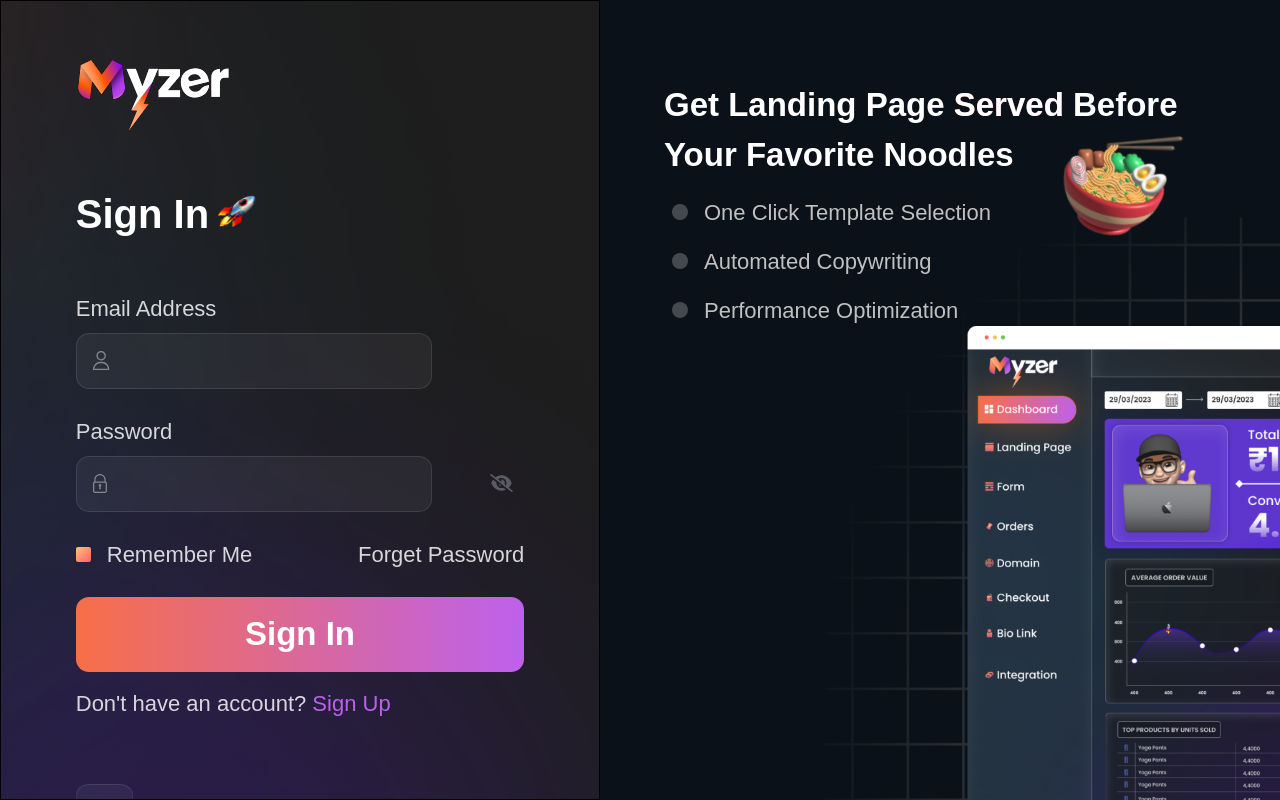
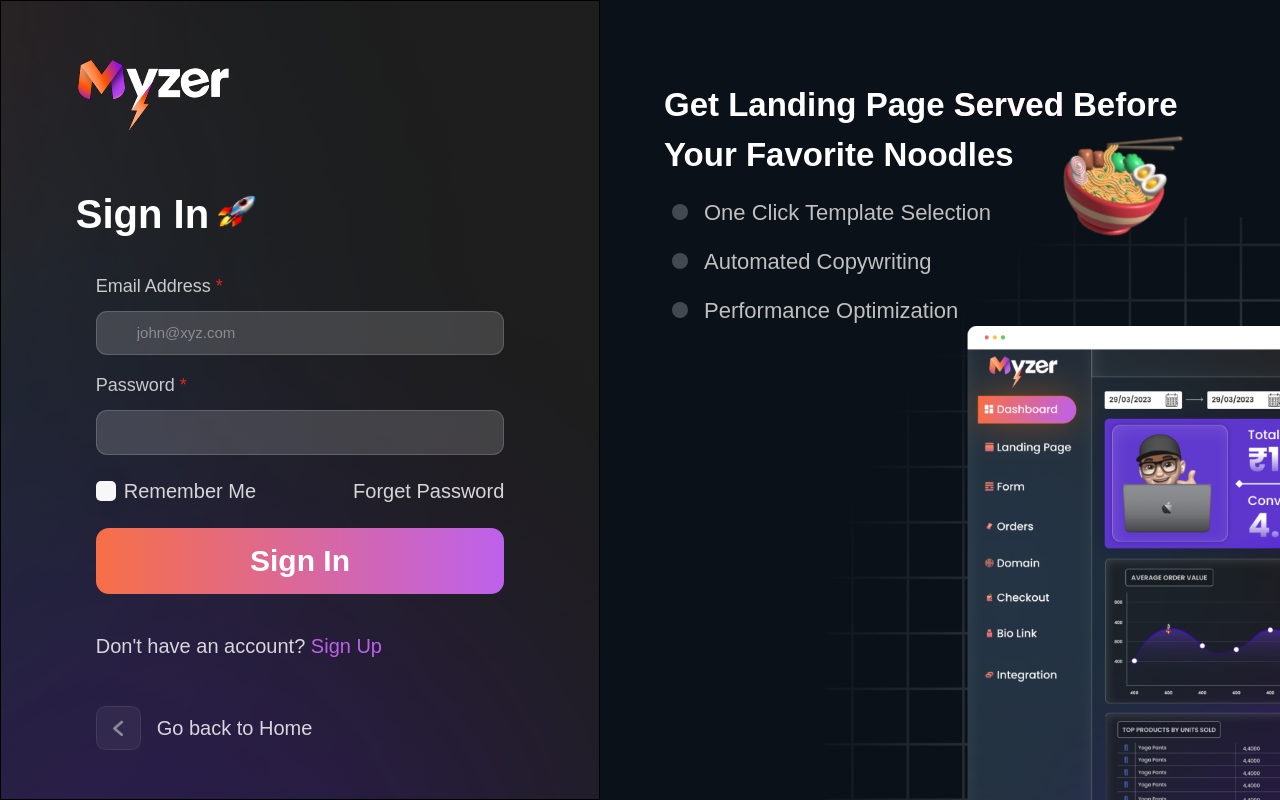
Before and after one commit to 47Sunil/myz_front, a React (Create React App) app: page / in a window 1280 px wide. Built offline with nearby package versions, Linux system fonts and the light colour scheme.

Commit message:
added dynamic input manager in sign in form

```diff
--- a/src/components/BackToHome/BackToHome.jsx
+++ b/src/components/BackToHome/BackToHome.jsx
@@ -3,19 +3,20 @@
 import BackButton from '../../assets/icons/left_arrow.png';
 const Button = styled.button`
   margin: 1.5rem 0rem;
-  height: 57px;
-  width: 57px;
+  height: 45px;
+  width: 45px;
   background: url(${BackButton});
   background-position: center;
   background-repeat: no-repeat;
+  background-size: contain;
   border: none;
 `;
 
 const GoToHomeBtn = () => {
   return (
-    <div className='flex items-center gap-4 my-[2.5rem] mx-0'>
+    <div className='flex items-center gap-4 px-5 pb-5'>
       <Button />
-      <p className='font-normal text-[22px] leading-[33px] text-[rgba(255,255,255,0.82)] mb-[0.5rem]'>
+      <p className='font-normal text-[20px]  text-[rgba(255,255,255,0.82)]'>
         Go back to Home
       </p>
     </div>
--- /dev/null
+++ b/src/components/CustomCheckBox/CustomCheckbox.jsx
@@ -0,0 +1,46 @@
+import React from 'react';
+import checkIcon from '../../assets/icons/icons8-check-30.png';
+import styled from 'styled-components';
+
+const Checkbox = styled.input`
+  appearance: none;
+  position: relative;
+  width: 15px;
+  height: 15px;
+  border-radius: 5px;
+  background: #f8f7f7;
+  cursor: pointer;
+  box-shadow: 0 4px 20px rgba(0, 0, 0, 0.1);
+  padding: 10px;
+  &:checked {
+    background: linear-gradient(140deg, #ffc371, #ff5f6d);
+  }
+  &:before {
+    content: '';
+    position: absolute;
+    top: 55%;
+    left: 50%;
+    transform: translate(-50%, -50%);
+    width: 100%;
+    height: 100%;
+    pointer-events: none;
+    background-image: url(${checkIcon});
+    background-size: contain;
+    background-repeat: no-repeat;
+    display: none;
+  }
+  &:checked:before {
+    display: block;
+  }
+`;
+
+const CustomCheckbox = ({ id }) => {
+  return (
+    <Checkbox
+      type='checkbox'
+      id={id}
+    />
+  );
+};
+
+export default CustomCheckbox;
--- /dev/null
+++ b/src/components/DynamicInputManager/DynamicInputManager.jsx
@@ -0,0 +1,144 @@
+import React from 'react';
+import styled from 'styled-components';
+import PropTypes from 'prop-types';
+
+const Label = styled.label`
+  font-style: normal;
+  font-weight: 400;
+  font-size: ${(props) =>
+    props.varient !== 'md'
+      ? props.varient === 'sm'
+        ? '13px'
+        : '18px'
+      : `15px`};
+  line-height: 121%;
+  color: rgba(255, 255, 255, 0.76);
+`;
+const Input = styled.input`
+  background: rgba(255, 255, 255, 0.16);
+  border-radius: 11px;
+  padding: ${(props) => (props.icon ? `10px 20px 10px 40px` : `10px 20px`)};
+  color: white;
+  outline: none;
+  font-size: ${(props) =>
+    props.varient !== 'md'
+      ? props.varient === 'sm'
+        ? '13px'
+        : '18px'
+      : `15px`};
+  margin-top: 13px;
+  border: 1px solid #ffffff29;
+  ::placeholder {
+    color: rgba(255, 255, 255, 0.38);
+  }
+`;
+const Area = styled.textarea`
+  background: rgba(255, 255, 255, 0.16);
+  border-radius: 11px;
+  padding: 20px 20px;
+  color: white;
+  outline: none;
+  font-size: ${(props) =>
+    props.varient !== 'md'
+      ? props.varient === 'sm'
+        ? '13px'
+        : '18px'
+      : `15px`};
+  margin-top: 13px;
+  border: 1px solid #ffffff29;
+  ::placeholder {
+    color: rgba(255, 255, 255, 0.38);
+  }
+`;
+function setter(state, target) {
+  state(target);
+}
+function objsetter(initial, state, target, key) {
+  state((initial) => ({
+    ...initial,
+    [key]: target,
+  }));
+}
+
+const DynamicInputManager = ({
+  htmlId,
+  label,
+  isRequired,
+  placeholder,
+  states,
+  multiline,
+  varient = 'md',
+  icon,
+  type,
+}) => {
+  return (
+    <div className='myzer-form-page-field w-full flex flex-col px-5 pb-5'>
+      <Label htmlFor={htmlId}>
+        {label} {isRequired ? <span className='text-red-600'>*</span> : null}
+      </Label>
+      {multiline ? (
+        <Area
+          icon={icon}
+          varient={varient}
+          required={isRequired ? true : false}
+          rows='3'
+          onChange={(e) => {
+            states.length > 2
+              ? objsetter(states[0], states[1], e.target.value, states[2])
+              : setter(states[1], e.target.value);
+          }}
+          type='text'
+          placeholder={placeholder}
+          name={htmlId}
+          id={htmlId}
+          value={states[0]}
+        />
+      ) : (
+        <Input
+          icon={icon}
+          varient={varient}
+          required={isRequired ? true : false}
+          onChange={(e) => {
+            states.length > 2
+              ? objsetter(states[0], states[1], e.target.value, states[2])
+              : setter(states[1], e.target.value);
+          }}
+          type={type}
+          placeholder={placeholder}
+          name={htmlId}
+          id={htmlId}
+          value={states[0]}
+        />
+      )}
+    </div>
+  );
+};
+
+DynamicInputManager.propTypes = {
+  label: PropTypes.string.isRequired,
+  htmlId: PropTypes.string.isRequired,
+  placeholder: PropTypes.string,
+  isrequired: PropTypes.bool,
+};
+
+export default DynamicInputManager;
+
+// varient can be sm, md(default), lg can be passed with prop
+
+// for single object writing you have to pass multiple prop values in state prop. Syntax is
+// ->  states={[LOCATION IN OBJECT (OBJ.KEY), SETSTATE, "KEY(AS STRING)"]}
+
+// for regular fields state should have only 2 values syntax is
+// states={[state, setState]}
+
+//isRequired is used for set Required True and False
+
+// htmlId is used is name and Id for Fields
+
+// Label is Label text for the feild
+
+// placeholder is used to add placeholder text
+
+// multiline is bool type it converts regular input to text area
+
+// icon can be the component or svg or fontawesome class for icon
--- a/src/components/FormLeft/FormLeft.jsx
+++ b/src/components/FormLeft/FormLeft.jsx
@@ -8,7 +8,7 @@
         src={logo}
       />
       <div>
-        <div className='flex items-center mb-[3rem] gap-[0.5rem]'>
+        <div className='flex items-center mb-[2rem] gap-[0.5rem]'>
           <h2 className='font-semibold text-[40px] leading-[60px] text-white'>
             {heading}
           </h2>
--- a/src/components/PinkButton/PinkButton.jsx
+++ b/src/components/PinkButton/PinkButton.jsx
@@ -4,9 +4,11 @@
 
 function PinkButton({ text }) {
   return (
-    <button className='font-semibold text-[33px] leading-[50px] text-white w-full bg-gradient-to-r from-[#f76f47] to-[#bd61ec] rounded-[13px] p-[.8rem] '>
-      {text}
-    </button>
+    <div className='px-5 pb-5'>
+      <button className='font-semibold text-[30px] leading-[50px] text-white w-full bg-gradient-to-r from-[#f76f47] to-[#bd61ec] rounded-[13px] p-2 '>
+        {text}
+      </button>
+    </div>
   );
 }
 
--- /dev/null
+++ b/src/pages/SignIn/components/RememberMe.jsx
@@ -0,0 +1,19 @@
+import React from 'react';
+import CustomCheckbox from '../../../components/CustomCheckBox/CustomCheckbox';
+
+const RememberMe = () => {
+  return (
+    <div className='flex items-center gap-2'>
+      {' '}
+      <CustomCheckbox id='rememberUser' />
+      <label
+        htmlFor='rememberUser'
+        className='font-normal text-[20px] leading-[33px] text-[rgba(255,255,255,.82)] cursor-pointer'
+      >
+        Remember Me
+      </label>
+    </div>
+  );
+};
+
+export default RememberMe;
--- a/src/pages/SignIn/components/SignInForm.jsx
+++ b/src/pages/SignIn/components/SignInForm.jsx
@@ -1,96 +1,56 @@
 import React, { useState } from 'react';
-import { Formik, Form, Field, ErrorMessage } from 'formik';
-import * as Yup from 'yup';
-// import TextError from './TextError';
 import GoToHomeBtn from '../../../components/BackToHome/BackToHome';
-import { Link, useNavigate } from 'react-router-dom';
-// import { emailRegex } from '../utils/constant';
-
+import { Link } from 'react-router-dom';
 import LockIcon from '../../../assets/svg/Lock';
 import UserIcon from '../../../assets/svg/User';
 import EyeOpenIcon from '../../../assets/svg/EyesOpen';
 import EyeCloseIcon from '../../../assets/svg/EyesClose';
-
-// import AuthService from '../services/auth.service';
-
-// import '../styles/formstyles.css';
-// import { useDispatch, useSelector } from 'react-redux';
-// import { addUser, removeUser } from '../store/userSlice';
 import PinkButton from '../../../components/PinkButton/PinkButton';
-// import { motion } from 'framer-motion';
+import DynamicInputManager from '../../../components/DynamicInputManager/DynamicInputManager';
+import RememberMe from './RememberMe';
 
 const SignForm = () => {
+  const [email, setEmail] = useState('');
+  const [password, setPassword] = useState('');
   return (
-    <Formik>
-      <Form>
-        <div className='mb-[1.6rem] flex flex-col'>
-          <label
-            className='font-normal text-[22px] leading-[33px] text-[rgba(255,255,255,0.82)] mb-[0.5rem]'
-            htmlFor='email'
+    <form
+      action=''
+      className='mb-[1.6rem] flex flex-col'
     >
-            Email Address
-          </label>
-          <div className='relative'>
-            <UserIcon />
-            <Field
+      <DynamicInputManager
+        htmlId='email'
+        label='Email Address'
+        isRequired={true}
+        placeholder='john@xyz.com'
+        multiline={false}
         type='email'
-              id='email'
-              name='email'
-              className='font-medium leading-8 text-[#d9d9d9] text-xl bg-[rgba(255,255,255,0.05)] border-solid border border-[rgba(255,255,255,.1)] rounded-[13px] py-[.7rem] px-[2.8rem]'
+        icon={<UserIcon />}
+        states={[email, setEmail]}
       />
-          </div>
-        </div>
-        <div className='mb-[1.6rem] flex flex-col'>
-          <label
-            className='font-normal text-[22px] leading-[33px] text-[rgba(255,255,255,0.82)] mb-[0.5rem]'
-            htmlFor='password'
-          >
-            Password
-          </label>
-          <div className='relative'>
-            <LockIcon />
-            <Field
+      <DynamicInputManager
+        htmlId='password'
+        label='Password'
+        isRequired={true}
+        multiline={false}
         type='password'
-              id='password'
-              name='password'
-              className='font-medium leading-8 text-[#d9d9d9] text-xl bg-[rgba(255,255,255,0.05)] border-solid border border-[rgba(255,255,255,.1)] rounded-[13px] py-[.7rem] px-[2.8rem]'
+        icon={<LockIcon />}
+        states={[password, setPassword]}
       />
-            <div>
-              <EyeCloseIcon />
-            </div>
-          </div>
-        </div>
-        <div className='mb-[1.6rem] flex flex-row justify-between'>
-          <div className='relative flex items-center gap-4'>
-            <Field
-              type='checkbox'
-              name='rememberUser'
-              id='rememberUser'
-              className='bg-gradient-to-br from-[#FFC371] to-[#FF5F6D] appearance-none w-[15px] h-[15px] rounded-sm'
-            />
-            <label
-              htmlFor='rememberUser'
-              className='font-normal text-[22px] leading-[33px] text-[rgba(255,255,255,.82)] cursor-pointer'
-            >
-              Remember Me
-            </label>
-          </div>
-          <Link>
-            <span className='font-normal text-[22px] leading-[33px] text-[rgba(255,255,255,.82)] '>
+      <div className='flex items-center justify-between px-5 pb-5'>
+        <RememberMe />
+        <Link className='font-normal text-[20px] leading-[33px] text-[rgba(255,255,255,.82)] '>
           Forget Password
-            </span>
         </Link>
       </div>
       <PinkButton text='Sign In' />
-        <p className='mt-4 font-normal text-[22px] leading-8 text-[rgba(255,255,255,.82)]'>
+      <p className='mt-4 font-normal text-[20px] leading-8 text-[rgba(255,255,255,.82)] px-5 pb-5'>
         Don't have an account?{' '}
         <Link className='text-[#bd61ec]'>
           <span>Sign Up</span>
         </Link>
       </p>
       <GoToHomeBtn />
-      </Form>
-    </Formik>
+    </form>
   );
 };
 
```
Also changed, not shown: src/components/DynamicInputManager.js (deleted, +0 -91 lines), src/assets/icons/icons8-check-30.png (added). Lines whose indentation alone changed are shown as unchanged.
